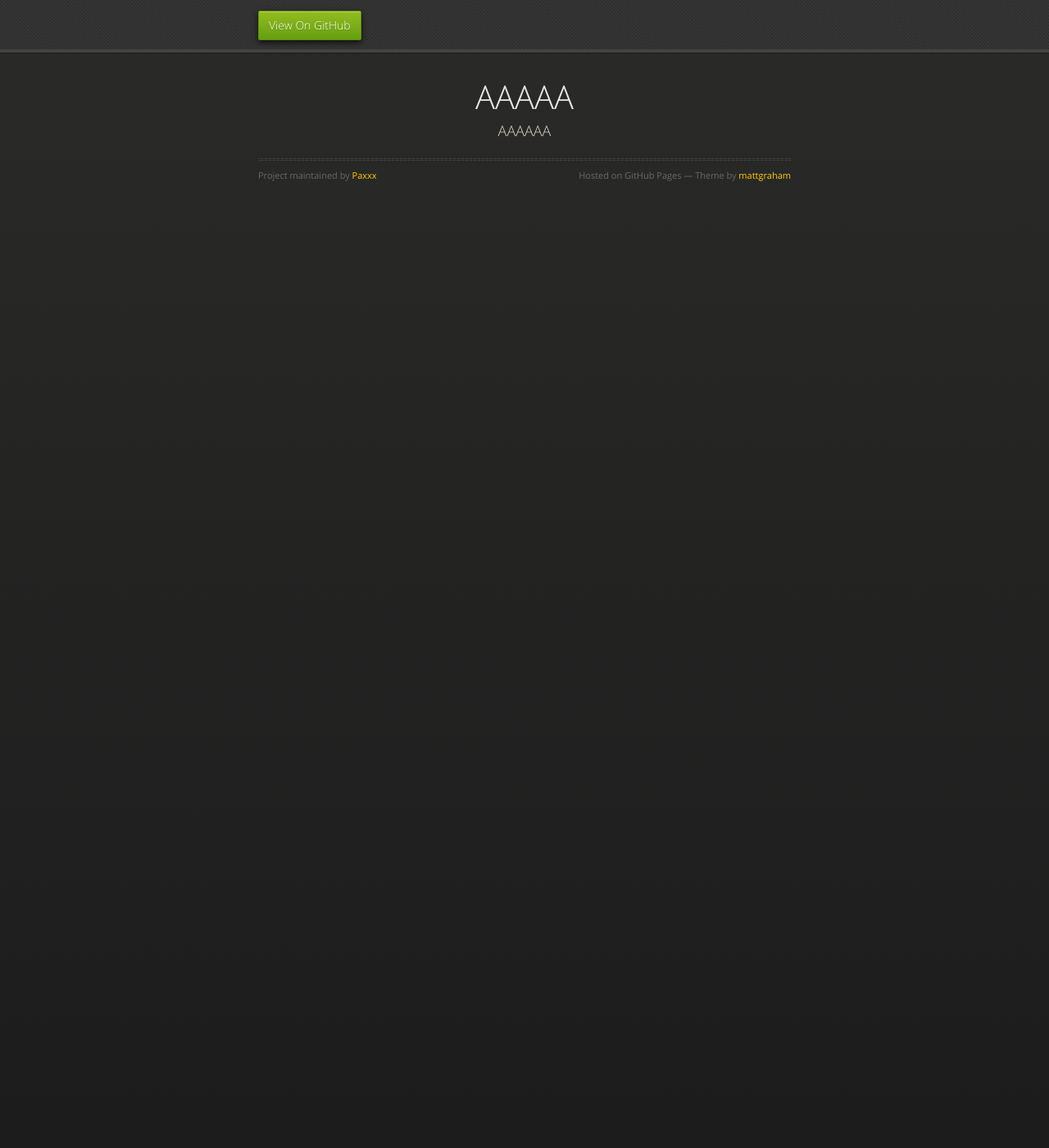
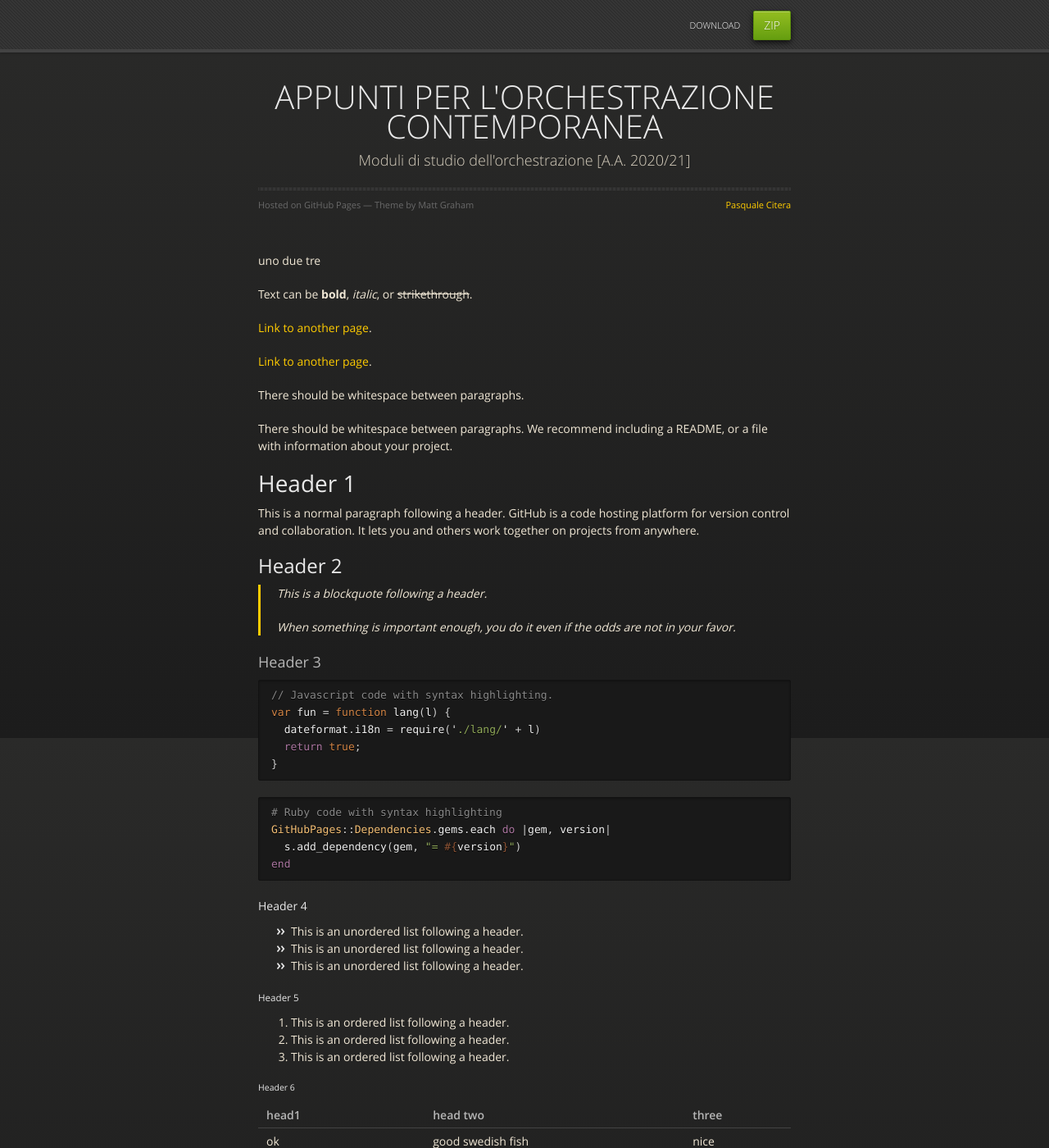
Before and after one commit to Paxxx/Orchestrazione2021, a Jekyll site: the page built from markdownsyntax.md, in a window 1280 px wide and 1400 px high. Shown: the whole window at 82% size. Built offline with Jekyll 4.4.1, drawn with Linux system fonts in a browser that asks for light colours; our own code applies the rules of GitHub Pages for plain Markdown files; some of the changed text lies outside the part shown.

Commit message:
lezione1

````diff
--- a/_config.yml
+++ b/_config.yml
@@ -1,5 +1,5 @@
-title: AAAAA
-description: AAAAAA
-show_downloads: false
+title: APPUNTI PER L'ORCHESTRAZIONE CONTEMPORANEA
+description: Moduli di studio dell'orchestrazione [A.A. 2020/21]
+show_downloads: true
 google_analytics:
-# theme: jekyll-theme-midnight
+theme: jekyll-theme-midnight
--- a/_layouts/default.html
+++ b/_layouts/default.html
@@ -20,11 +20,11 @@
   <body>
       <div id="header">
         <nav>
-          <li class="fork"><a href="{{ site.github.repository_url }}">View On GitHub</a></li>
+          <!-- <li class="fork"><a href="{{ site.github.repository_url }}">View On GitHub</a></li> -->
           {% if site.show_downloads %}
             <li class="downloads"><a href="{{ site.github.zip_url }}">ZIP</a></li>
-            <li class="downloads"><a href="{{ site.github.tar_url }}">TAR</a></li>
-            <li class="title">DOWNLOADS</li>
+            <!-- <li class="downloads"><a href="{{ site.github.tar_url }}">TAR</a></li> -->
+            <li class="title">DOWNLOAD</li>
           {% endif %}
         </nav>
       </div><!-- end header -->
@@ -36,8 +36,9 @@
           <h1>{{ site.title | default: site.github.repository_name }}</h1>
           <p>{{ site.description | default: site.github.project_tagline }}</p>
           <hr>
-          <span class="credits left">Project maintained by <a href="{{ site.github.owner_url }}">{{ site.github.owner_name }}</a></span>
-          <span class="credits right">Hosted on GitHub Pages &mdash; Theme by <a href="https://twitter.com/mattgraham">mattgraham</a></span>
+          <span class="credits left">Hosted on GitHub Pages &mdash; Theme by Matt Graham</span>
+          <span class="credits right"><a href="https://conservatoriosantacecilia.academia.edu/PasqualeCitera" target="_blank">Pasquale Citera</a></span>
+
         </div>
 
         {{ content }}
--- a/markdownsyntax.md
+++ b/markdownsyntax.md
@@ -0,0 +1,127 @@
+---
+layout: default
+---
+uno due tre
+
+
+Text can be **bold**, _italic_, or ~~strikethrough~~.
+
+[Link to another page](./another-page.html).
+
+[Link to another page](./Lezione01/l01.html).
+
+There should be whitespace between paragraphs.
+
+There should be whitespace between paragraphs. We recommend including a README, or a file with information about your project.
+
+# Header 1
+
+This is a normal paragraph following a header. GitHub is a code hosting platform for version control and collaboration. It lets you and others work together on projects from anywhere.
+
+## Header 2
+
+> This is a blockquote following a header.
+>
+> When something is important enough, you do it even if the odds are not in your favor.
+
+### Header 3
+
+```js
+// Javascript code with syntax highlighting.
+var fun = function lang(l) {
+  dateformat.i18n = require('./lang/' + l)
+  return true;
+}
+```
+
+```ruby
+# Ruby code with syntax highlighting
+GitHubPages::Dependencies.gems.each do |gem, version|
+  s.add_dependency(gem, "= #{version}")
+end
+```
+
+#### Header 4
+
+*   This is an unordered list following a header.
+*   This is an unordered list following a header.
+*   This is an unordered list following a header.
+
+##### Header 5
+
+1.  This is an ordered list following a header.
+2.  This is an ordered list following a header.
+3.  This is an ordered list following a header.
+
+###### Header 6
+
+| head1        | head two          | three |
+|:-------------|:------------------|:------|
+| ok           | good swedish fish | nice  |
+| out of stock | good and plenty   | nice  |
+| ok           | good `oreos`      | hmm   |
+| ok           | good `zoute` drop | yumm  |
+
+### There's a horizontal rule below this.
+
+* * *
+
+### Here is an unordered list:
+
+*   Item foo
+*   Item bar
+*   Item baz
+*   Item zip
+
+### And an ordered list:
+
+1.  Item one
+1.  Item two
+1.  Item three
+1.  Item four
+
+### And a nested list:
+
+- level 1 item
+  - level 2 item
+  - level 2 item
+    - level 3 item
+    - level 3 item
+- level 1 item
+  - level 2 item
+  - level 2 item
+  - level 2 item
+- level 1 item
+  - level 2 item
+  - level 2 item
+- level 1 item
+
+### Small image
+
+![Octocat](https://github.githubassets.com/images/icons/emoji/octocat.png)
+
+### Large image
+
+![Branching](https://guides.github.com/activities/hello-world/branching.png)
+
+
+### Definition lists can be used with HTML syntax.
+
+<dl>
+<dt>Name</dt>
+<dd>Godzilla</dd>
+<dt>Born</dt>
+<dd>1952</dd>
+<dt>Birthplace</dt>
+<dd>Japan</dd>
+<dt>Color</dt>
+<dd>Green</dd>
+</dl>
+
+```
+Long, single-line code blocks should not wrap. They should horizontally scroll if they are too long. This line should be long enough to demonstrate this.
+```
+
+```
+The final element.
+```
````
Also changed, not shown: Lezione01/l01.md (+57 -3 lines), Lezione02/L02.md (added, +23 -0 lines), another-page.md (deleted, +0 -9 lines), index.md (+7 -2 lines), README.md, 5 other files.
